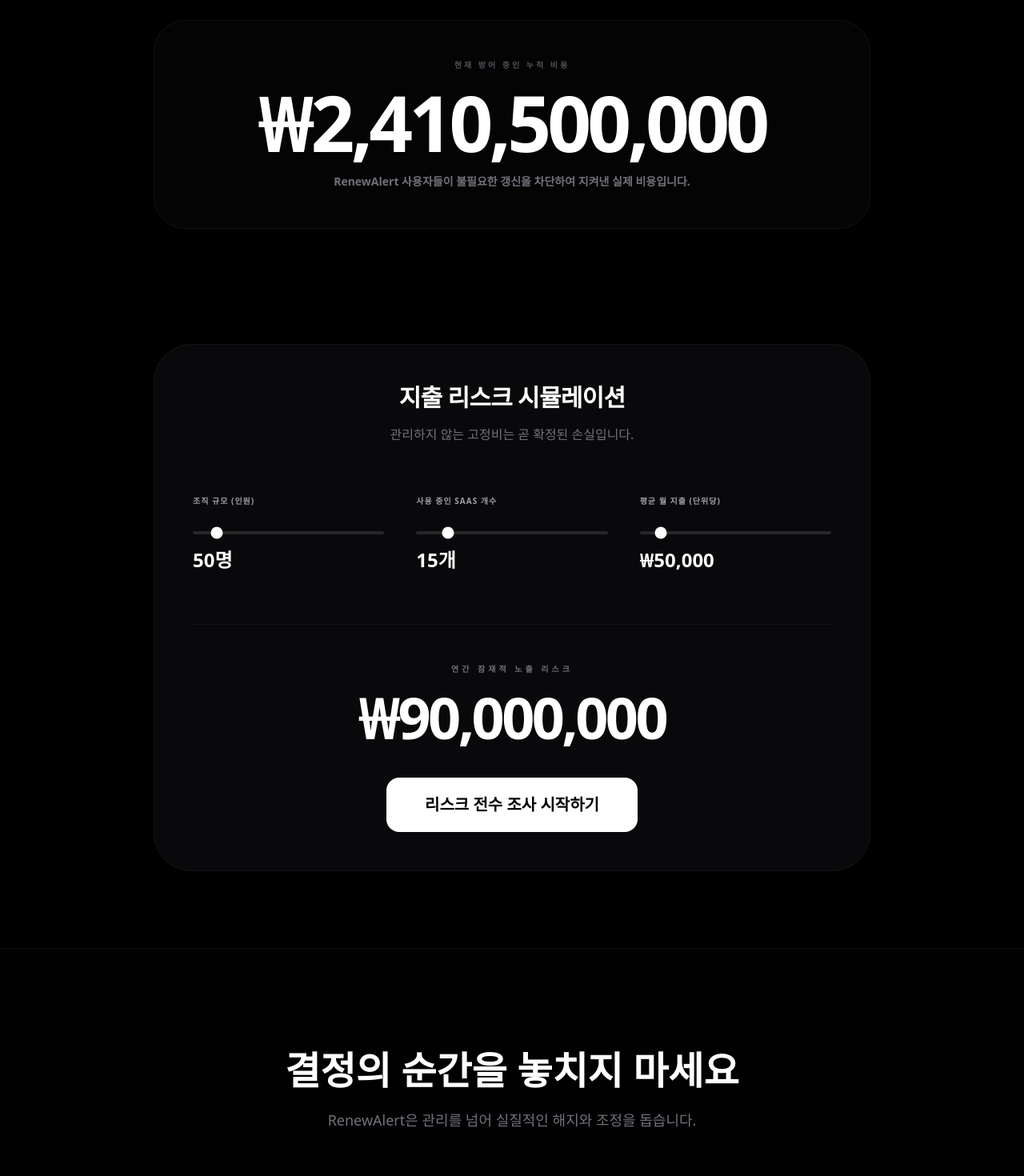
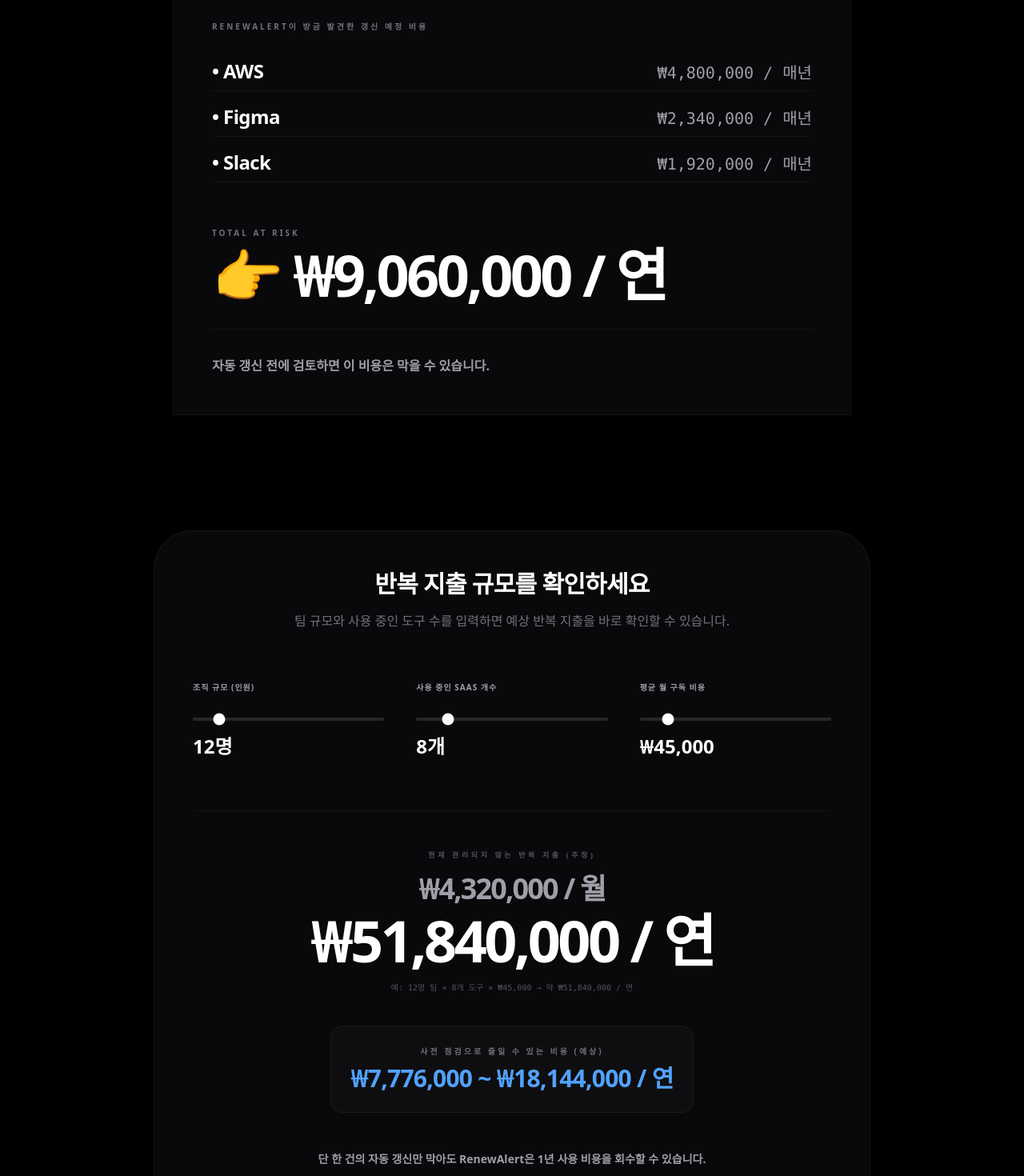
Before and after one commit to ilmagnificho/renewalert, a Next.js app: page / in a window 1280 px wide. Shown: the part 940-2410 px from the top of the page at 80% size. Built offline with nearby package versions, Linux system fonts and the light colour scheme.

Commit message:
Upgrade: CFO Shock Trigger & Pro Simulation. Refined positioning to Cost Prevention System.

```diff
--- a/app/(dashboard)/dashboard/page.tsx
+++ b/app/(dashboard)/dashboard/page.tsx
@@ -11,6 +11,7 @@
 import { createClient } from '@/lib/supabase/client';
 import { SavedMoneyCounter } from '@/components/dashboard/saved-money-counter';
 import { CancellationExecutionCard } from '@/components/contracts/execution-card';
+import { ShockTrigger } from '@/components/dashboard/shock-trigger';
 
 export const dynamic = 'force-dynamic';
 
@@ -138,6 +139,20 @@
         <div className="space-y-10 animate-fade-in max-w-7xl mx-auto">
             {/* Top ROI Counter */}
             <SavedMoneyCounter amount={summary?.totalSavedKRW || 0} />
+
+            {/* Shock Trigger - CFO Moment (Top 3 Highest Value Upcoming) */}
+            {upcoming.length > 0 && (
+                <ShockTrigger
+                    contracts={upcoming
+                        .sort((a, b) => {
+                            const valA = a.cycle === 'monthly' ? a.amount * 12 : a.amount;
+                            const valB = b.cycle === 'monthly' ? b.amount * 12 : b.amount;
+                            return valB - valA;
+                        })
+                        .slice(0, 3)
+                    }
+                />
+            )}
 
             <div className="flex flex-col sm:flex-row sm:items-center justify-between gap-4">
                 <div>
--- a/app/page.tsx
+++ b/app/page.tsx
@@ -2,13 +2,23 @@
 
 import Link from 'next/link';
 import { useState, useEffect } from 'react';
+import { ShockTrigger } from '@/components/dashboard/shock-trigger';
 
 export default function LandingPage() {
-  const [employees, setEmployees] = useState(50);
-  const [tools, setTools] = useState(15);
-  const [spend, setSpend] = useState(50000); // per tool per month
+  const [employees, setEmployees] = useState(12);
+  const [tools, setTools] = useState(8);
+  const [spend, setSpend] = useState(45000);
 
-  const estimatedWaste = employees * tools * (spend * 0.2) * 12;
+  const monthlySpend = employees * tools * spend;
+  const yearlySpend = monthlySpend * 12;
+  const recoverableSpendMin = yearlySpend * 0.15;
+  const recoverableSpendMax = yearlySpend * 0.35;
+
+  const mockAtRisk = [
+    { name: 'AWS', amount: 4800000, currency: 'KRW', cycle: 'yearly' },
+    { name: 'Figma', amount: 2340000, currency: 'KRW', cycle: 'yearly' },
+    { name: 'Slack', amount: 1920000, currency: 'KRW', cycle: 'yearly' },
+  ];
 
   return (
     <div className="min-h-screen bg-[#000000] text-foreground overflow-x-hidden selection:bg-white selection:text-black font-sans">
@@ -72,7 +82,7 @@
               href="/login?auto_demo=true"
               className="group w-full sm:w-auto inline-flex items-center justify-center gap-2 bg-white text-black font-black px-10 py-5 rounded-2xl hover:bg-zinc-200 transition-all duration-300 text-xl shadow-2xl shadow-white/10"
             >
-              무료로 리스크 진단하기
+              우리 팀 지출 관리 시작하기
             </Link>
           </div>
           <p className="mt-8 text-zinc-600 text-[10px] font-black uppercase tracking-[0.3em]">
@@ -81,32 +91,24 @@
         </div>
       </section>
 
-      {/* At-Risk Money Label */}
-      <section className="py-12 z-10 px-6">
-        <div className="max-w-4xl mx-auto">
-          <div className="flex flex-col items-center justify-center p-12 border border-white/5 bg-zinc-950/50 rounded-[2.5rem] text-center backdrop-blur-sm">
-            <span className="text-zinc-600 text-[10px] font-black uppercase tracking-[0.3em] mb-4">현재 방어 중인 누적 비용</span>
-            <div className="text-6xl sm:text-8xl font-black text-white tabular-nums tracking-tighter mb-4">
-              ₩2,410,500,000
-            </div>
-            <p className="text-zinc-500 text-sm font-bold">RenewAlert 사용자들이 불필요한 갱신을 차단하여 지켜낸 실제 비용입니다.</p>
-          </div>
-        </div>
+      {/* Shock Trigger - CFO Moment */}
+      <section className="max-w-4xl mx-auto px-6 z-10 relative">
+        <ShockTrigger contracts={mockAtRisk} />
       </section>
 
       {/* Waste Calculator Section */}
       <section className="py-24 px-6 z-10 text-center">
         <div className="max-w-4xl mx-auto p-12 bg-zinc-950 border border-white/5 rounded-[3rem] shadow-3xl">
           <div className="mb-16">
-            <h2 className="text-2xl sm:text-3xl font-black text-white mb-4 tracking-tight">지출 리스크 시뮬레이션</h2>
-            <p className="text-zinc-500 font-medium">관리하지 않는 고정비는 곧 확정된 손실입니다.</p>
+            <h2 className="text-2xl sm:text-3xl font-black text-white mb-4 tracking-tight">반복 지출 규모를 확인하세요</h2>
+            <p className="text-zinc-500 font-medium">팀 규모와 사용 중인 도구 수를 입력하면 예상 반복 지출을 바로 확인할 수 있습니다.</p>
           </div>
 
           <div className="grid grid-cols-1 md:grid-cols-3 gap-10 mb-16 text-left">
             <div className="space-y-4">
               <label className="text-[10px] font-black text-zinc-400 uppercase tracking-widest block">조직 규모 (인원)</label>
               <input
-                type="range" min="1" max="500" value={employees}
+                type="range" min="1" max="100" value={employees}
                 onChange={(e) => setEmployees(parseInt(e.target.value))}
                 className="w-full accent-white h-1 bg-zinc-800 rounded-lg appearance-none cursor-pointer"
               />
@@ -115,16 +117,16 @@
             <div className="space-y-4">
               <label className="text-[10px] font-black text-zinc-400 uppercase tracking-widest block">사용 중인 SaaS 개수</label>
               <input
-                type="range" min="1" max="100" value={tools}
+                type="range" min="1" max="50" value={tools}
                 onChange={(e) => setTools(parseInt(e.target.value))}
                 className="w-full accent-white h-1 bg-zinc-800 rounded-lg appearance-none cursor-pointer"
               />
               <div className="text-2xl font-black text-white">{tools}개</div>
             </div>
             <div className="space-y-4">
-              <label className="text-[10px] font-black text-zinc-400 uppercase tracking-widest block">평균 월 지출 (단위당)</label>
+              <label className="text-[10px] font-black text-zinc-400 uppercase tracking-widest block">평균 월 구독 비용</label>
               <input
-                type="range" min="10000" max="500000" step="10000" value={spend}
+                type="range" min="10000" max="300000" step="5000" value={spend}
                 onChange={(e) => setSpend(parseInt(e.target.value))}
                 className="w-full accent-white h-1 bg-zinc-800 rounded-lg appearance-none cursor-pointer"
               />
@@ -132,16 +134,39 @@
             </div>
           </div>
 
-          <div className="pt-12 border-t border-white/5">
-            <p className="text-zinc-500 text-[10px] font-black mb-4 uppercase tracking-[0.4em]">연간 잠재적 노출 리스크</p>
-            <div className="text-5xl sm:text-7xl font-black text-white mb-10 tracking-tighter tabular-nums">
-              ₩{estimatedWaste.toLocaleString()}
+          <div className="pt-12 border-t border-white/5 text-center">
+            <p className="text-zinc-600 text-[9px] font-black uppercase tracking-[0.4em] mb-4">현재 관리되지 않는 반복 지출 (추정)</p>
+            <div className="space-y-2 mb-10">
+              <div className="text-3xl sm:text-4xl font-black text-zinc-400 tabular-nums tracking-tighter">
+                ₩{monthlySpend.toLocaleString()} / 월
+              </div>
+              <div className="text-5xl sm:text-7xl font-black text-white tabular-nums tracking-tighter">
+                ₩{yearlySpend.toLocaleString()} / 연
+              </div>
+              <div className="text-zinc-600 text-[10px] font-mono mt-4">
+                예: {employees}명 팀 × {tools}개 도구 × ₩{spend.toLocaleString()} → 약 ₩{yearlySpend.toLocaleString()} / 연
+              </div>
             </div>
+
+            <div className="bg-zinc-900/40 border border-white/5 rounded-2xl p-6 mb-12 inline-block">
+              <p className="text-zinc-500 text-[10px] font-black uppercase tracking-[0.3em] mb-2">사전 점검으로 줄일 수 있는 비용 (예상)</p>
+              <div className="text-2xl sm:text-3xl font-black text-blue-400 tracking-tight">
+                ₩{recoverableSpendMin.toLocaleString()} ~ ₩{recoverableSpendMax.toLocaleString()} / 연
+              </div>
+            </div>
+
+            <div className="block mb-10">
+              <p className="text-zinc-400 text-sm font-bold">
+                단 한 건의 자동 갱신만 막아도 <br className="sm:hidden" />
+                RenewAlert은 1년 사용 비용을 회수할 수 있습니다.
+              </p>
+            </div>
+
             <Link
               href="/login"
               className="inline-flex items-center justify-center gap-2 bg-white text-black font-black px-12 py-5 rounded-2xl hover:bg-zinc-200 transition-all duration-300 text-xl"
             >
-              리스크 전수 조사 시작하기
+              우리 팀 지출 관리 시작하기
             </Link>
           </div>
         </div>
--- /dev/null
+++ b/components/dashboard/shock-trigger.tsx
@@ -0,0 +1,63 @@
+'use client';
+
+import { Contract } from '@/types';
+import { formatCurrency } from '@/lib/utils';
+
+interface ShockTriggerProps {
+    contracts: Array<{
+        name: string;
+        amount: number;
+        currency: string;
+        cycle: string;
+    }>;
+    title?: string;
+}
+
+export function ShockTrigger({ contracts, title = "RenewAlert이 방금 발견한 갱신 예정 비용" }: ShockTriggerProps) {
+    if (!contracts || contracts.length === 0) return null;
+
+    const totalAtRisk = contracts.reduce((acc, contract) => {
+        // Simple yearly normalization for the shock effect
+        const yearlyAmount = contract.cycle === 'monthly' ? contract.amount * 12 : contract.amount;
+        return acc + yearlyAmount;
+    }, 0);
+
+    return (
+        <div className="w-full bg-zinc-950 border border-white/5 p-8 sm:p-12 mb-12 animate-in fade-in slide-in-from-top-4 duration-700">
+            <div className="max-w-4xl mx-auto space-y-8">
+                <h2 className="text-zinc-500 text-[10px] font-black uppercase tracking-[0.3em]">
+                    {title}
+                </h2>
+
+                <div className="space-y-4">
+                    {contracts.slice(0, 3).map((contract, i) => (
+                        <div key={i} className="flex justify-between items-baseline border-b border-white/5 pb-2">
+                            <span className="text-xl sm:text-2xl font-bold text-white tracking-tight">
+                                • {contract.name}
+                            </span>
+                            <span className="text-lg sm:text-xl font-mono text-zinc-400">
+                                {formatCurrency(contract.amount, contract.currency)} / {contract.cycle === 'monthly' ? '매월' : '매년'}
+                            </span>
+                        </div>
+                    ))}
+                </div>
+
+                <div className="pt-6 space-y-2">
+                    <p className="text-zinc-500 text-[10px] font-black uppercase tracking-[0.3em]">
+                        Total at risk
+                    </p>
+                    <div className="text-5xl sm:text-7xl font-black text-white tracking-tighter">
+                        👉 {formatCurrency(totalAtRisk, contracts[0]?.currency || 'KRW')} / 연
+                    </div>
+                </div>
+
+                <div className="pt-8 border-t border-white/5 mt-8">
+                    <p className="text-zinc-400 text-sm sm:text-base font-bold leading-relaxed">
+                        자동 갱신 전에 검토하면 <br className="sm:hidden" />
+                        이 비용은 막을 수 있습니다.
+                    </p>
+                </div>
+            </div>
+        </div>
+    );
+}
```
